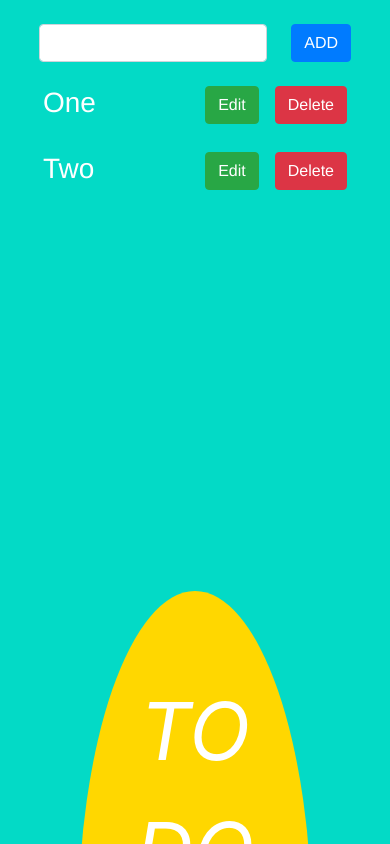
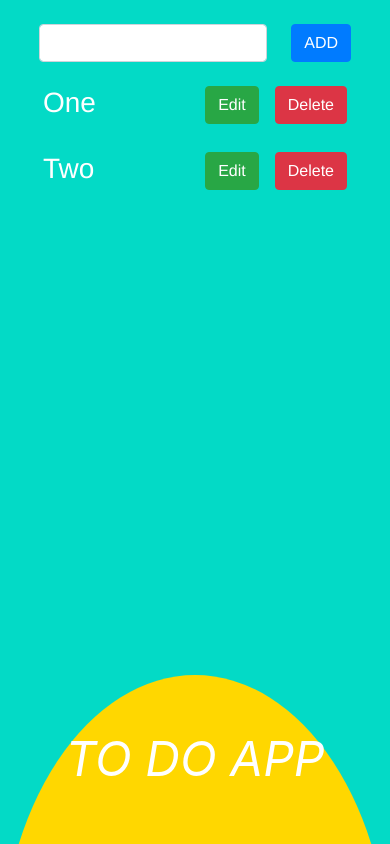
Before and after one commit to Dhayalan-JC/TodoList, a Vue app: page / in a window 390 px wide. Shown: the top 844 px of the page. Built offline with nearby package versions, Linux system fonts and the light colour scheme; a small style sheet from the web is missing.

Commit message:
media-query updated

```diff
--- a/src/App.vue
+++ b/src/App.vue
@@ -75,4 +75,12 @@ body:after{
   }
 }
 
+@media only screen and (max-width: 800px) {
+  body:after {
+      width: 100%;
+      padding-top: 3rem;
+      font-size: 3rem;
+      height: 70%;
+  }
+}
 </style>
```
